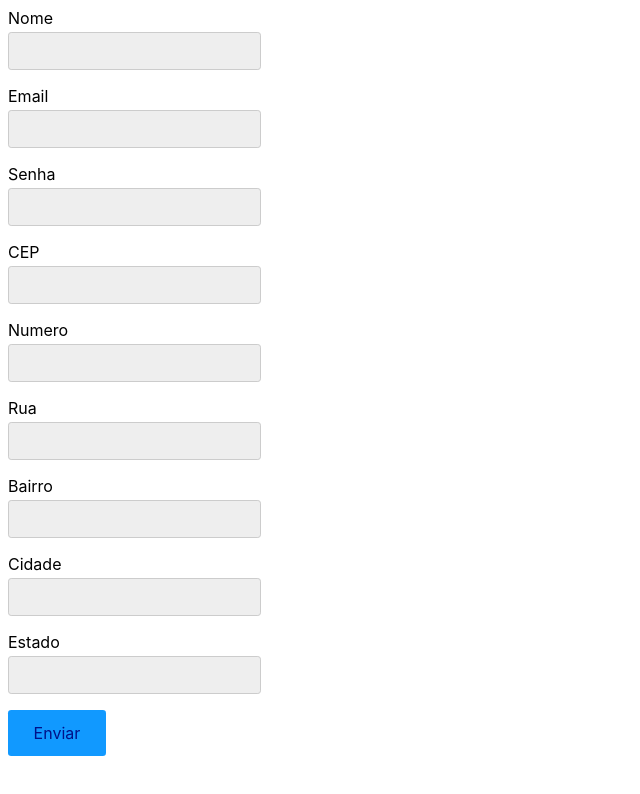
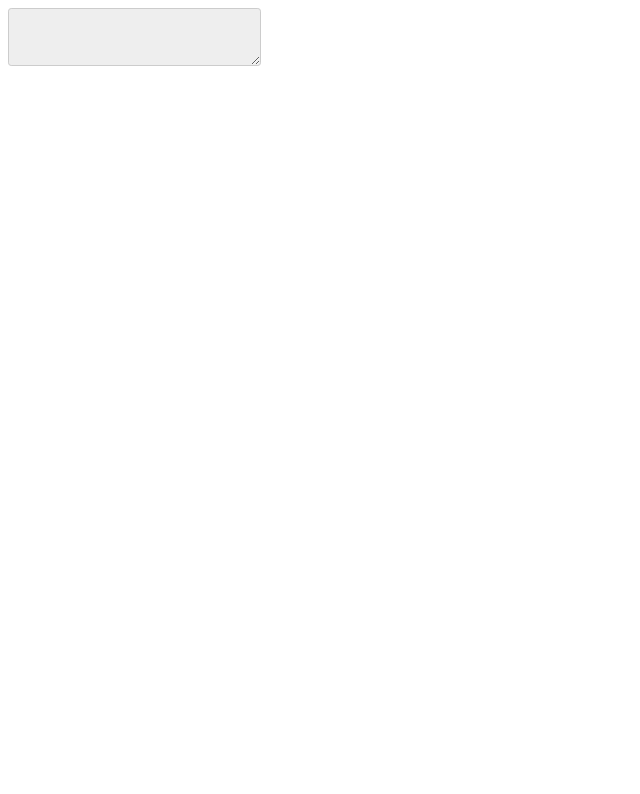
Before and after one commit to DevRobsonAlmeida/ReactJS, a React (Create React App) app: page / in a window 1280 px wide. Shown: the top 794 px of the page, without its empty margins (0-640 px from the left). Built offline with nearby package versions, Linux system fonts and the light colour scheme.

Commit message:
Textarea

```diff
--- a/src/App.js
+++ b/src/App.js
@@ -1,94 +1,14 @@
 import React from 'react';
 
-const formFields = [
-  {
-    id: 'nome',
-    label: 'Nome',
-    type: 'text',
-  },
-  {
-    id: 'email',
-    label: 'Email',
-    type: 'email',
-  },
-  {
-    id: 'senha',
-    label: 'Senha',
-    type: 'password',
-  },
-  {
-    id: 'cep',
-    label: 'CEP',
-    type: 'text',
-  },
-  {
-    id: 'numero',
-    label: 'Numero',
-    type: 'text',
-  },
-  {
-    id: 'rua',
-    label: 'Rua',
-    type: 'text',
-  },
-  {
-    id: 'bairro',
-    label: 'Bairro',
-    type: 'text',
-  },
-  {
-    id: 'cidade',
-    label: 'Cidade',
-    type: 'text',
-  },
-  {
-    id: 'estado',
-    label: 'Estado',
-    type: 'text',
-  },
-];
-
 const App = () => {
-  const [form, setForm] = React.useState(
-    formFields.reduce((acc, field) => {
-      return {
-        ...acc,
-        [field.id]: '',
-      };
-    }, {}),
-  );
-
-  const [response, setResponse] = React.useState(null);
-
-  function handleChange({ target }) {
-    const { id, value } = target;
-    setForm({ ...form, [id]: value });
-  }
-
-  function handleSubmit(event) {
-    event.preventDefault();
-    fetch('https://ranekapi.origamid.dev/json/api/usuario', {
-      method: 'POST',
-      headers: {
-        'Content-Type': 'application/json',
-      },
-      body: JSON.stringify(form),
-    }).then((response) => {
-      setResponse(response);
-    });
-  }
-
+  const [textarea, setTextarea] = React.useState();
   return (
-    <form onSubmit={handleSubmit}>
-      {formFields.map(({ id, label, type }) => (
-        <div key={id}>
-          <label htmlFor={id}>{label}</label>
-          <input type={type} id={id} value={form[id]} onChange={handleChange} />
-        </div>
-      ))}
-
-      {response && response.ok && <p>Formulário Enviado</p>}
-      <button>Enviar</button>
+    <form>
+      <textarea
+        value={textarea}
+        onChange={({ target }) => setTextarea(target.value)}
+        rows="2"
+      />
     </form>
   );
 };
```
